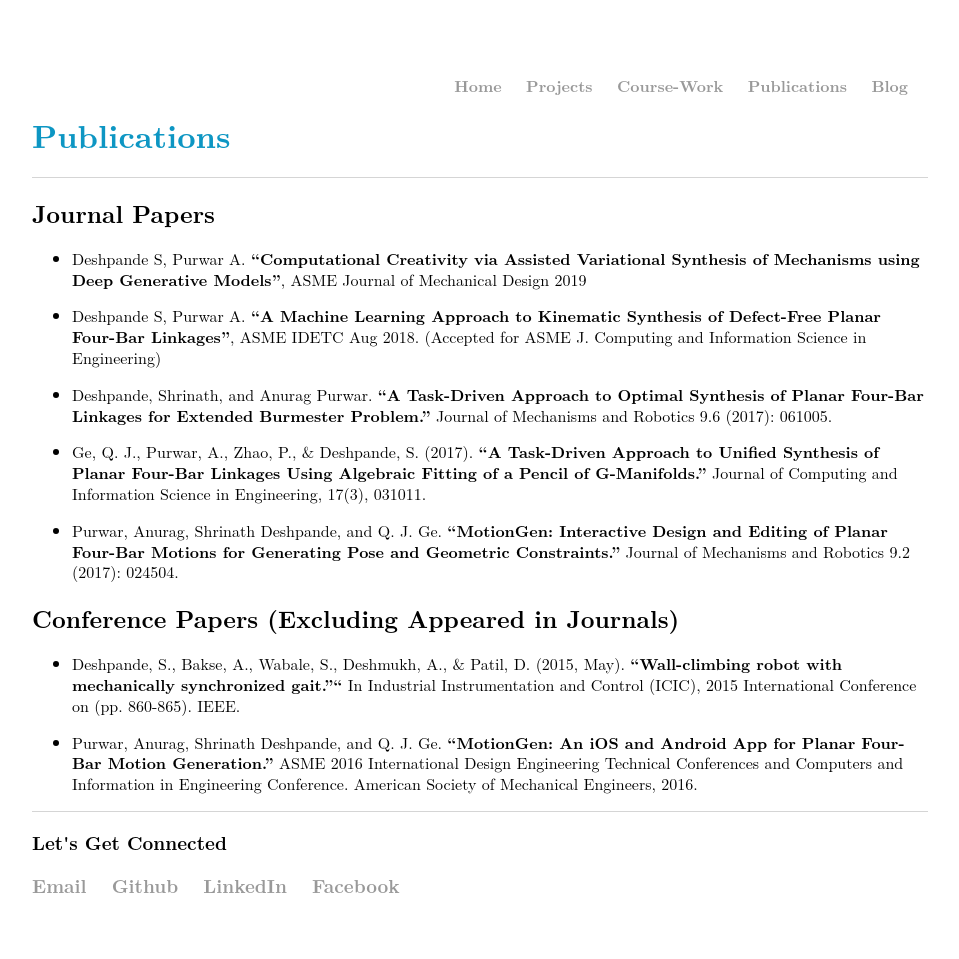
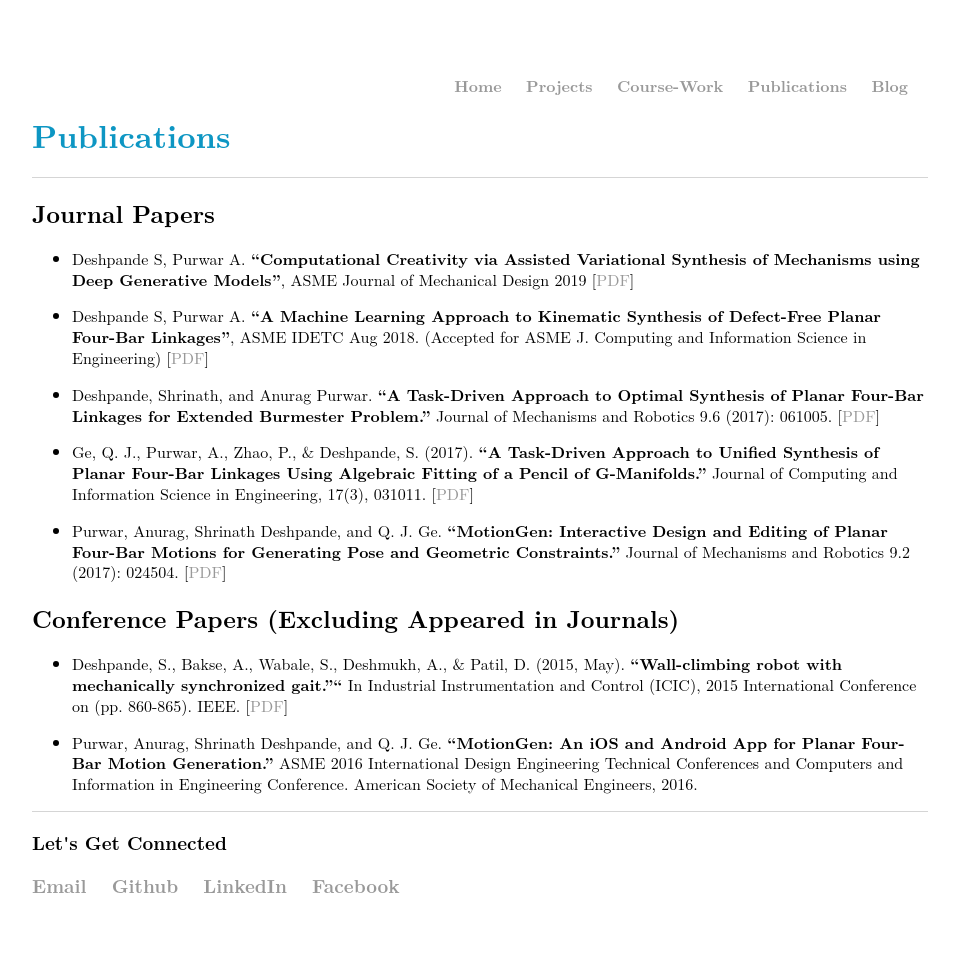
Before and after one commit to deshpandeshrinath/deshpandeshrinath.github.io, a Jekyll site: the page built from publications/index.md, in a window 1280 px wide. Shown: the whole page, without its empty margins (160-1119 px from the left). Built offline with Jekyll 4.4.1, drawn with Linux system fonts in a browser that asks for light colours.

Commit message:
Added publication pdfs

```diff
--- a/publications/index.md
+++ b/publications/index.md
@@ -4,17 +4,17 @@
 ---
 
 ## Journal Papers
-- Deshpande S, Purwar A. __"Computational Creativity via Assisted Variational Synthesis of Mechanisms using Deep Generative Models"__, ASME Journal of Mechanical Design 2019
+- Deshpande S, Purwar A. __"Computational Creativity via Assisted Variational Synthesis of Mechanisms using Deep Generative Models"__, ASME Journal of Mechanical Design 2019 \[[PDF]({{ "/assets/papers/computational-creativity.pdf" | absolute_url }})\]
 
-- Deshpande S, Purwar A. __"A Machine Learning Approach to Kinematic Synthesis of Defect-Free Planar Four-Bar Linkages"__, ASME IDETC Aug 2018. (Accepted for ASME J. Computing and Information Science in Engineering)
+- Deshpande S, Purwar A. __"A Machine Learning Approach to Kinematic Synthesis of Defect-Free Planar Four-Bar Linkages"__, ASME IDETC Aug 2018. (Accepted for ASME J. Computing and Information Science in Engineering) \[[PDF]({{ "/assets/papers/ml-database.pdf" | absolute_url }})\]
 
-- Deshpande, Shrinath, and Anurag Purwar. __"A Task-Driven Approach to Optimal Synthesis of Planar Four-Bar Linkages for Extended Burmester Problem."__ Journal of Mechanisms and Robotics 9.6 (2017): 061005.
+- Deshpande, Shrinath, and Anurag Purwar. __"A Task-Driven Approach to Optimal Synthesis of Planar Four-Bar Linkages for Extended Burmester Problem."__ Journal of Mechanisms and Robotics 9.6 (2017): 061005. \[[PDF]({{ "/assets/papers/extended-burmester.pdf" | absolute_url }})\]
 
-- Ge, Q. J., Purwar, A., Zhao, P., & Deshpande, S. (2017). __"A Task-Driven Approach to Unified Synthesis of Planar Four-Bar Linkages Using Algebraic Fitting of a Pencil of G-Manifolds."__ Journal of Computing and Information Science in Engineering, 17(3), 031011.
+- Ge, Q. J., Purwar, A., Zhao, P., & Deshpande, S. (2017). __"A Task-Driven Approach to Unified Synthesis of Planar Four-Bar Linkages Using Algebraic Fitting of a Pencil of G-Manifolds."__ Journal of Computing and Information Science in Engineering, 17(3), 031011. \[[PDF]({{ "/assets/papers/algebraic-fitting.pdf" | absolute_url }})\]
 
-- Purwar, Anurag, Shrinath Deshpande, and Q. J. Ge. __"MotionGen: Interactive Design and Editing of Planar Four-Bar Motions for Generating Pose and Geometric Constraints."__ Journal of Mechanisms and Robotics 9.2 (2017): 024504.
+- Purwar, Anurag, Shrinath Deshpande, and Q. J. Ge. __"MotionGen: Interactive Design and Editing of Planar Four-Bar Motions for Generating Pose and Geometric Constraints."__ Journal of Mechanisms and Robotics 9.2 (2017): 024504. \[[PDF]({{ "/assets/papers/motiongen.pdf" | absolute_url }})\]
 
 ## Conference Papers (Excluding Appeared in Journals)
-- Deshpande, S., Bakse, A., Wabale, S., Deshmukh, A., & Patil, D. (2015, May). __"Wall-climbing robot with mechanically synchronized gait.""__ In Industrial Instrumentation and Control (ICIC), 2015 International Conference on (pp. 860-865). IEEE.
+- Deshpande, S., Bakse, A., Wabale, S., Deshmukh, A., & Patil, D. (2015, May). __"Wall-climbing robot with mechanically synchronized gait.""__ In Industrial Instrumentation and Control (ICIC), 2015 International Conference on (pp. 860-865). IEEE. \[[PDF]({{ "/assets/papers/wall-climbing.pdf" | absolute_url }})\]
 
 - Purwar, Anurag, Shrinath Deshpande, and Q. J. Ge. __"MotionGen: An iOS and Android App for Planar Four-Bar Motion Generation."__ ASME 2016 International Design Engineering Technical Conferences and Computers and Information in Engineering Conference. American Society of Mechanical Engineers, 2016.
```
Also changed, not shown: 7 other files.
